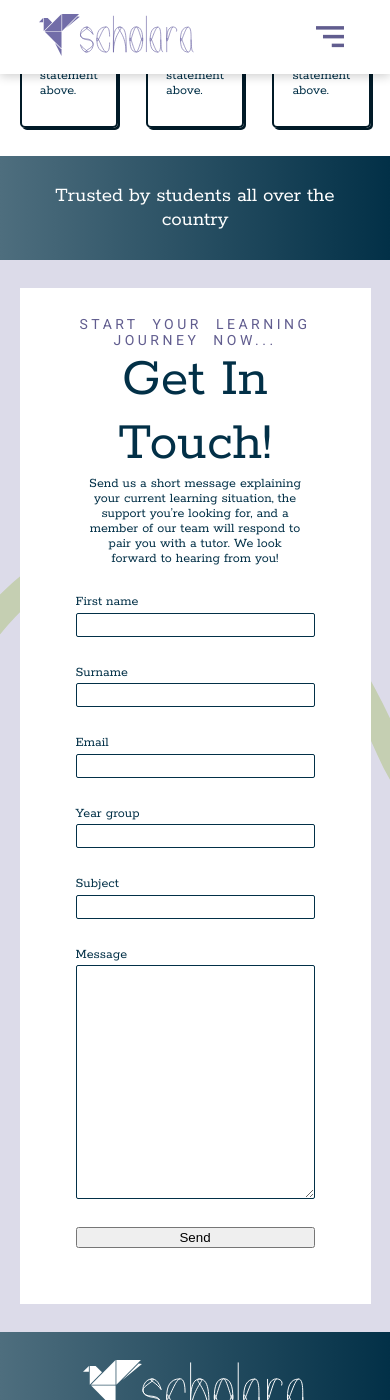
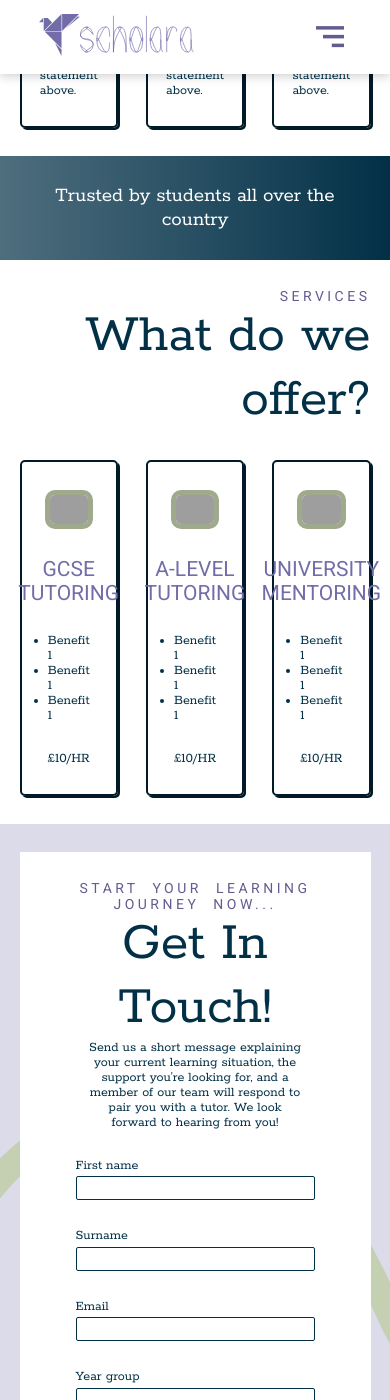
Before and after one commit to samuelireson/scholara, a Jekyll site: the page built from index.html, in a window 390 px wide and 1400 px high, scrolled down 1369 px. Built offline with Jekyll 4.4.1, drawn with Linux system fonts in a browser that asks for light colours; grey boxes are pictures that could not be loaded.

Commit message:
services skeleton done - responsive. Full website skeleton done

```diff
--- /dev/null
+++ b/_includes/sections/services.html
@@ -0,0 +1,38 @@
+<div class="services">
+    <div class="section__container">
+        <div class="section__heading">
+            <p>services</p>
+            <h2>What do we offer?</h2>
+        </div>
+        <div class="service-card card">
+            <img src="/assets/images/gcse_student.jpeg" alt="GCSE student" class="image">
+            <h3 class="service-card__heading">GCSE Tutoring</h3>
+            <ul class="service-card__list">
+                <li>Benefit 1</li>
+                <li>Benefit 1</li>
+                <li>Benefit 1</li>
+            </ul>
+            <div class="service-card__price">£10/HR</div>
+        </div>
+        <div class="service-card card">
+            <img src="/assets/images/a_level_student.jpeg" alt="A-level student" class="image">
+            <h3 class="service-card__heading">A-level Tutoring</h3>
+            <ul class="service-card__list">
+                <li>Benefit 1</li>
+                <li>Benefit 1</li>
+                <li>Benefit 1</li>
+            </ul>
+            <div class="service-card__price">£10/HR</div>
+        </div>
+        <div class="service-card card">
+            <img src="/assets/images/university_student.jpeg" alt="University student" class="image">
+            <h3 class="service-card__heading">University Mentoring</h3>
+            <ul class="service-card__list">
+                <li>Benefit 1</li>
+                <li>Benefit 1</li>
+                <li>Benefit 1</li>
+            </ul>
+            <div class="service-card__price">£10/HR</div>
+        </div>
+    </div>
+</div>
--- a/_includes/sections/why-us-hero.html
+++ b/_includes/sections/why-us-hero.html
@@ -10,12 +10,12 @@
             <p>This is a section which will expand on the positive statement above.</p>
         </div>
         <div class="review-card card">
-            <img src="/assets/images/review_card_1.jpeg" alt="Happy student" class="review-card__img image">
+            <img src="/assets/images/review_card_2.jpeg" alt="Happy student" class="review-card__img image">
             <blockquote>My tutor knew exactly what I needed!</blockquote>
             <p>This is a section which will expand on the positive statement above.</p>
         </div>
         <div class="review-card card">
-            <img src="/assets/images/review_card_1.jpeg" alt="Happy student" class="review-card__img image">
+            <img src="/assets/images/review_card_3.jpeg" alt="Happy student" class="review-card__img image">
             <blockquote>My tutor knew exactly what I needed!</blockquote>
             <p>This is a section which will expand on the positive statement above.</p>
         </div>
--- a/_sass/_globals.scss
+++ b/_sass/_globals.scss
@@ -58,7 +58,7 @@ a {
     text-decoration: none;
 }
 
-p, blockquote {
+p, blockquote, h3 {
     margin: 0;
 }
 
@@ -111,6 +111,7 @@ p, blockquote {
     flex-direction: column;
     align-items: center;
     gap: $gap;
+    padding: $gap;
     border: 2px solid $primary-600;
     border-radius: 5px;
     box-shadow: 2px 2px 0px $primary-600;
--- /dev/null
+++ b/_sass/_services.scss
@@ -0,0 +1,24 @@
+.services {
+    .section__heading {
+        grid-column: span 6;
+        text-align: right;
+    }
+
+    .service-card {
+        grid-column: span 2;
+
+        &__heading {
+            text-align: center;
+            font-size: 1.5rem;
+            font-family: $font-accent;
+            font-weight: 400;
+            text-transform: uppercase;
+            color: $secondary-500;
+        }
+
+        &__list {
+            margin: 0;
+            padding: 0;
+        }
+    }
+}
--- a/_sass/_why-us.scss
+++ b/_sass/_why-us.scss
@@ -5,7 +5,6 @@
     }
     .review-card {
         grid-column: span 2;
-        padding: $gap;
 
         &__img {
             width: 80%;
--- a/assets/css/style.scss
+++ b/assets/css/style.scss
@@ -7,5 +7,6 @@
 @import "about";
 @import "why-us";
 @import "benefits";
+@import "services";
 @import "contact";
 @import "footer";
--- a/index.html
+++ b/index.html
@@ -7,4 +7,5 @@ layout: default
 {% include sections/about-us-banner.html %}
 {% include sections/why-us-hero.html %}
 {% include sections/benefit-banner.html %}
+{% include sections/services.html %}
 {% include sections/contact.html %}
```
